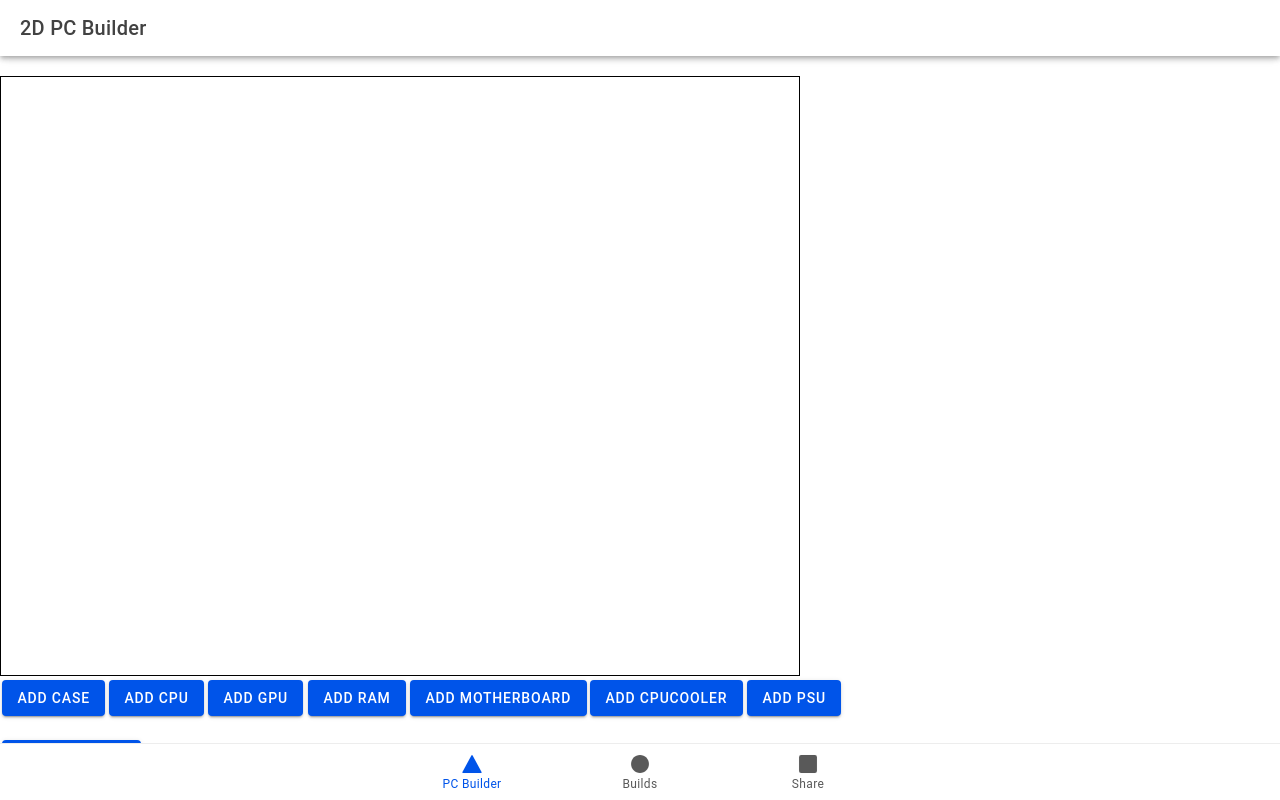
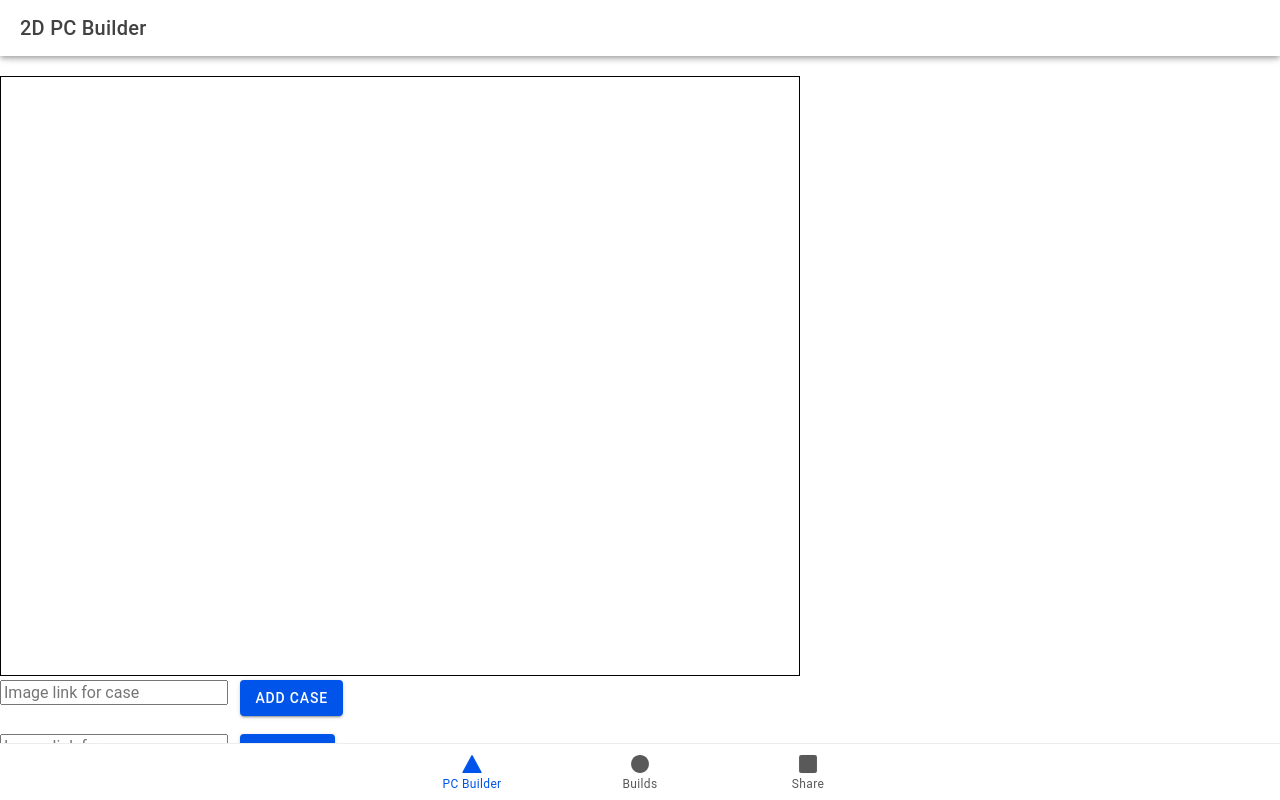
Before and after one commit to omarashzeinhom/PCV-PC-Visualizer, a React (Vite) app: page /pcbuilder in a window 1280 px wide. Built offline with nearby package versions, Linux system fonts and the light colour scheme.

Commit message:
Added Image Input Link for Each Case

```diff
--- a/src/components/PCBuilder/PCBuilder.tsx
+++ b/src/components/PCBuilder/PCBuilder.tsx
@@ -78,8 +78,8 @@ const demoComponents: Component[] = [
     y: 50,
     width: 70, // Width in pixels for the CPU cooler
     height: 70, // Height in pixels for the CPU cooler
-    imageSrc: 'https://via.placeholder.com/60x60',
-    specs: 'Noctua NH-D15S',
+    imageSrc: 'https://res.cloudinary.com/dmbzzkneb/image/upload/v1730723487/3105984_lian-li-galahad-ii-lcd-argb-36cm-fekete-removebg-preview_1_es9f39.png',
+    specs: 'GA II LCD',
     link: 'https://example.com/cpuCooler' // Add the actual link here
   },
   {
@@ -98,15 +98,29 @@ const demoComponents: Component[] = [
 const PCBuilder: React.FC = () => {
   const [components, setComponents] = useState<Component[]>([]);
   const [showToast, setShowToast] = useState(false); // State for toast notification
+  const [imageInputs, setImageInputs] = useState<{ [key: string]: string }>({}); // State for image inputs
 
   const addComponent = (component: Component) => {
+    const imageSrc = imageInputs[component.id] || component.imageSrc; // Use user input or fallback to demo image
+
+    // Create a new component object
+    const newComponent: Component = {
+      ...component,
+      imageSrc, // Set the image source
+    };
+
+    // Check if the component already exists
     const existingComponent = components.find(c => c.id === component.id);
     if (existingComponent) {
       // If component already exists, allow editing
-      editComponent(existingComponent.id, { ...existingComponent });
+      editComponent(existingComponent.id, newComponent);
     } else {
-      setComponents((prev) => [...prev, component]);
+      // Otherwise, add the new component
+      setComponents((prev) => [...prev, newComponent]);
     }
+
+    // Clear the input field for the added component
+    setImageInputs((prev) => ({ ...prev, [component.id]: '' }));
   };
 
   const editComponent = (id: string, updatedComponent: Component) => {
@@ -156,8 +170,8 @@ const PCBuilder: React.FC = () => {
       <div
         style={{
           position: 'relative',
-          width: '800px', // Increased width
-          height: '600px', // Increased height
+          width: '800px',
+          height: '600px',
           border: '1px solid black',
           marginTop: '20px',
           overflow: 'hidden',
@@ -174,9 +188,18 @@ const PCBuilder: React.FC = () => {
 
       <div>
         {demoComponents.map((component) => (
-          <IonButton key={component.id} onClick={() => addComponent(component)}>
-            Add {component.type.toUpperCase()}
-          </IonButton>
+          <div key={component.id} style={{ marginBottom: '10px' }}>
+            <input
+              type="text"
+              placeholder={`Image link for ${component.type}`}
+              value={imageInputs[component.id] || ''}
+              onChange={(e) => setImageInputs({ ...imageInputs, [component.id]: e.target.value })}
+              style={{ marginRight: '10px' }}
+            />
+            <IonButton onClick={() => addComponent(component)}>
+              Add {component.type.toUpperCase()}
+            </IonButton>
+          </div>
         ))}
       </div>
 
```
